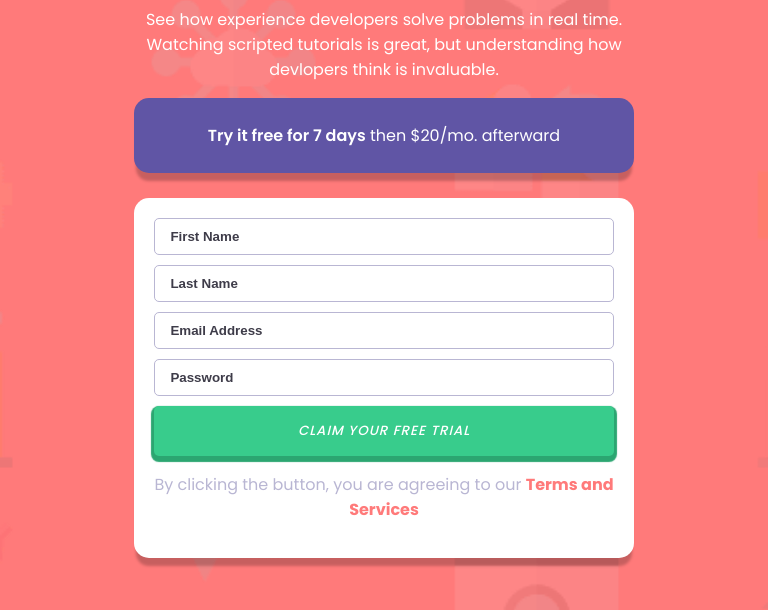
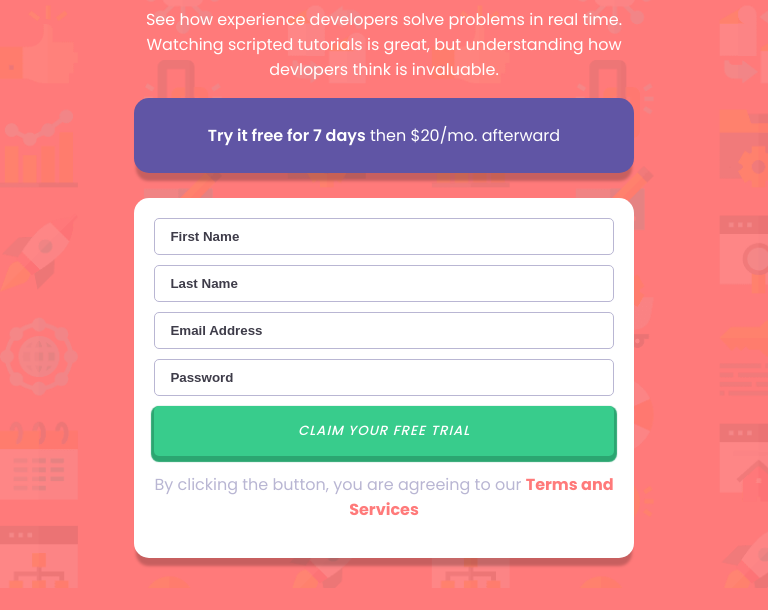
Before and after one commit to J-Guidry/intro-component-signup-form, a plain HTML site: page index.html in a window 768 px wide. Shown: the part 190-800 px from the top of the page. Drawn offline with Linux system fonts and the light colour scheme.

Commit message:
added desktop background to widths higher than 540

```diff
--- a/style.css
+++ b/style.css
@@ -134,6 +134,7 @@ button:hover {
     body {
         max-width: 65%;
         margin: auto;
+        background-image: url("images/bg-intro-desktop.png");
     }
 }
 
```
